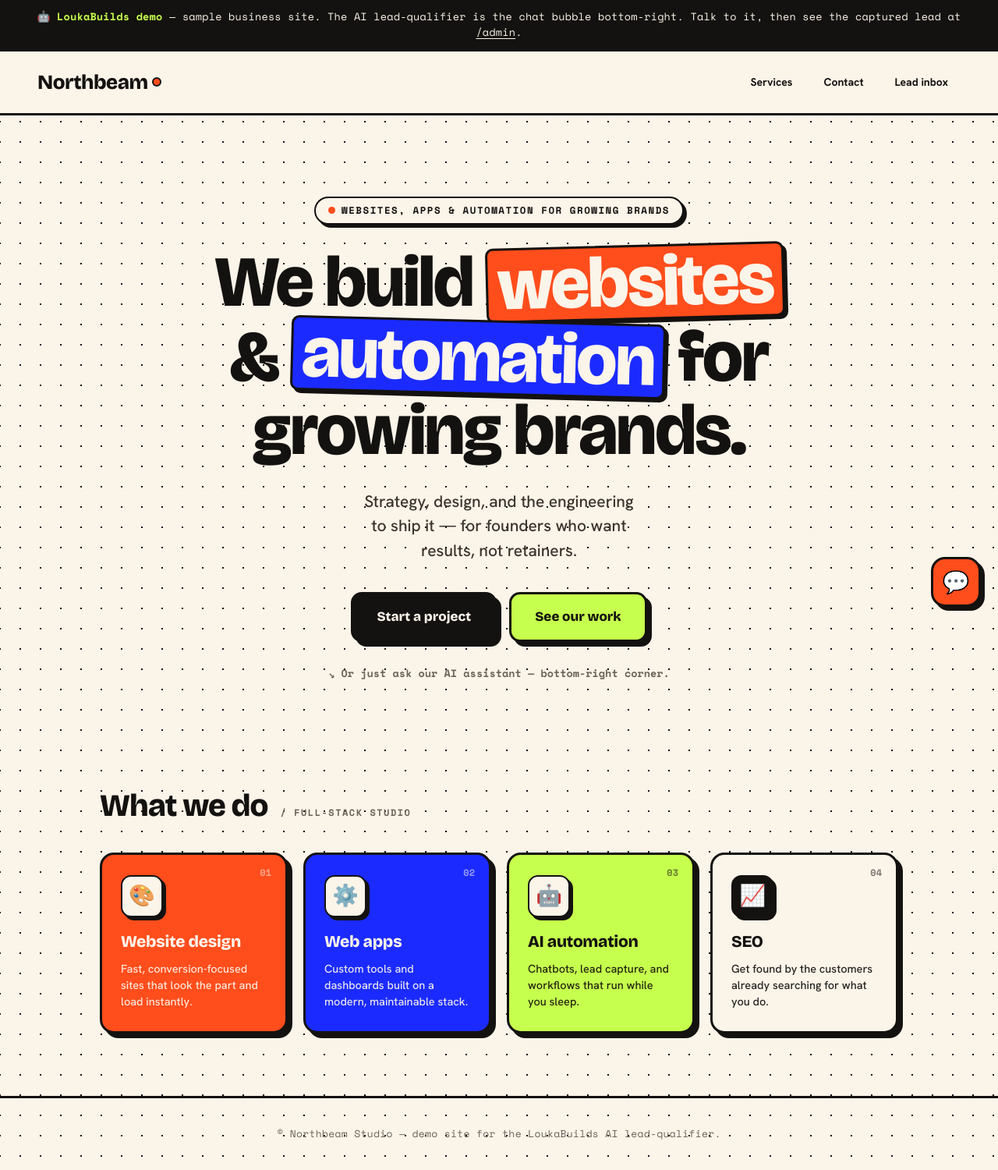
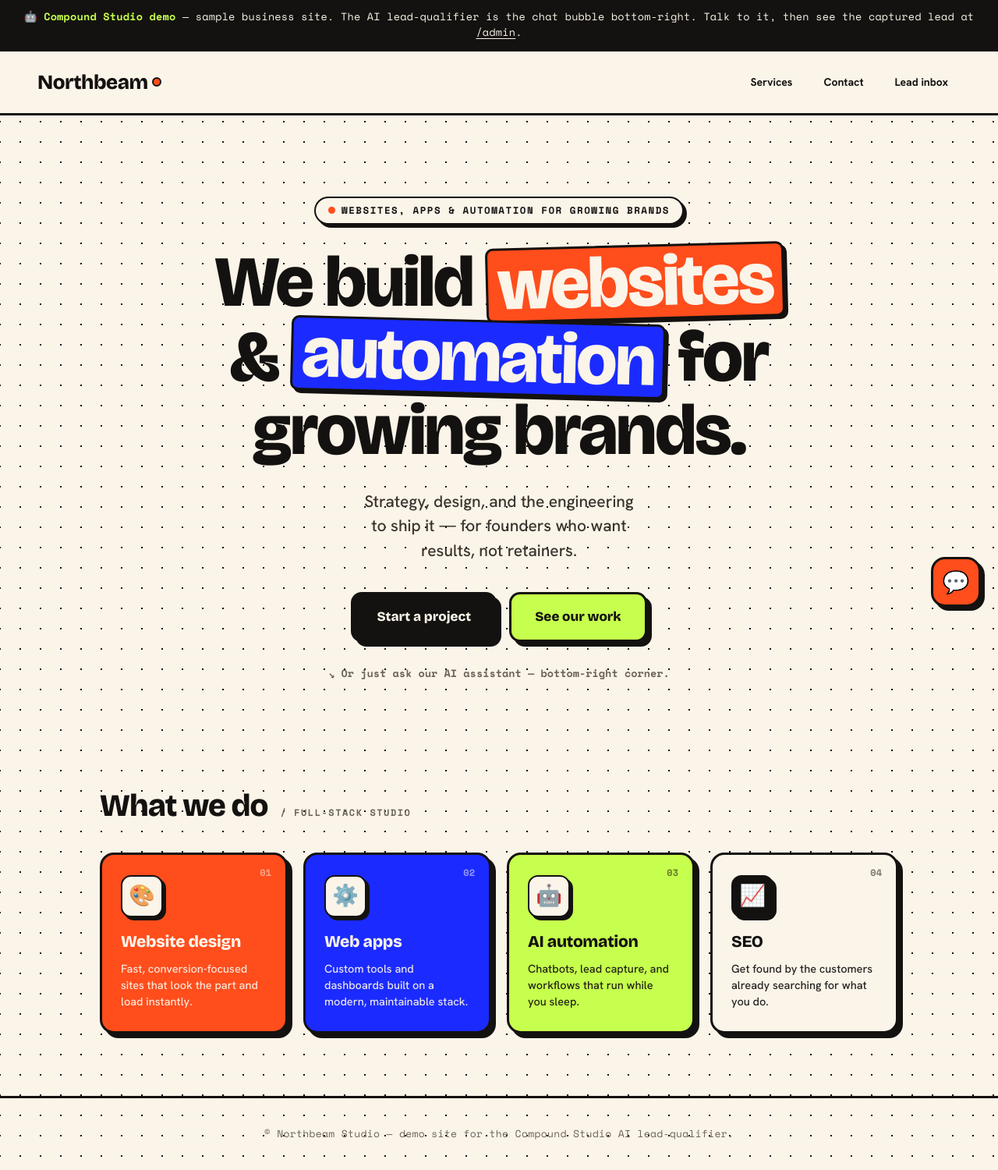
Before and after one commit to Louka212/lead-qualifier-demo, a Flask app: page / in a window 1280 px wide. Shown: the whole page at 78% size. Run offline with Flask 3, Linux system fonts and the light colour scheme.

Commit message:
Rebrand to Compound Studio (footer, badge, UA, links -> compoundstudio.io)
Co-Authored-By: Claude Fable 5 <noreply@anthropic.com>

```diff
--- a/static/widget.js
+++ b/static/widget.js
@@ -1,4 +1,4 @@
-/* LoukaBuilds AI Lead-Qualifier — embeddable chat widget.
+/* Compound Studio AI Lead-Qualifier — embeddable chat widget.
  * Drop onto any site with ONE line:
  *   <script src="https://lead-qualifier-zxl9.onrender.com/widget.js"
  *           data-name="Northbeam Studio" data-accent="#1f4ed8"></script>
@@ -75,7 +75,7 @@
     '<div class="lqb-hd"><div>' + esc(NAME) + '<small>Typically replies instantly</small></div>' +
     '<button class="lqb-x" aria-label="Close">×</button></div>' +
     '<div class="lqb-body"></div>' +
-    '<div class="lqb-credit">⚡ AI assistant by <a href="https://loukabuilds.com" target="_blank" rel="noopener">LoukaBuilds</a></div>' +
+    '<div class="lqb-credit">⚡ AI assistant by <a href="https://compoundstudio.io" target="_blank" rel="noopener">Compound Studio</a></div>' +
     '<form class="lqb-foot"><input class="lqb-in" placeholder="Type your message…" autocomplete="off" maxlength="1000"/>' +
     '<button class="lqb-send" type="submit">Send</button></form>';
   document.body.appendChild(btn);
--- a/templates/index.html
+++ b/templates/index.html
@@ -128,7 +128,7 @@
 </head>
 <body>
   <div class="demo-banner">
-    🤖 <b>LoukaBuilds demo</b> — sample business site. The AI lead-qualifier is the chat bubble
+    🤖 <b>Compound Studio demo</b> — sample business site. The AI lead-qualifier is the chat bubble
     bottom-right. Talk to it, then see the captured lead at <a href="/admin">/admin</a>.
   </div>
 
@@ -165,7 +165,7 @@
     </div>
   </section>
 
-  <footer id="contact">© {{ business.name }} — demo site for the LoukaBuilds AI lead-qualifier.</footer>
+  <footer id="contact">© {{ business.name }} — demo site for the Compound Studio AI lead-qualifier.</footer>
 
   <!-- ⬇ THE ENTIRE INTEGRATION: one line. This is what a client pastes on their site. -->
   <script src="/widget.js" data-name="{{ business.name }}" data-accent="#FF4D1C"></script>
```
